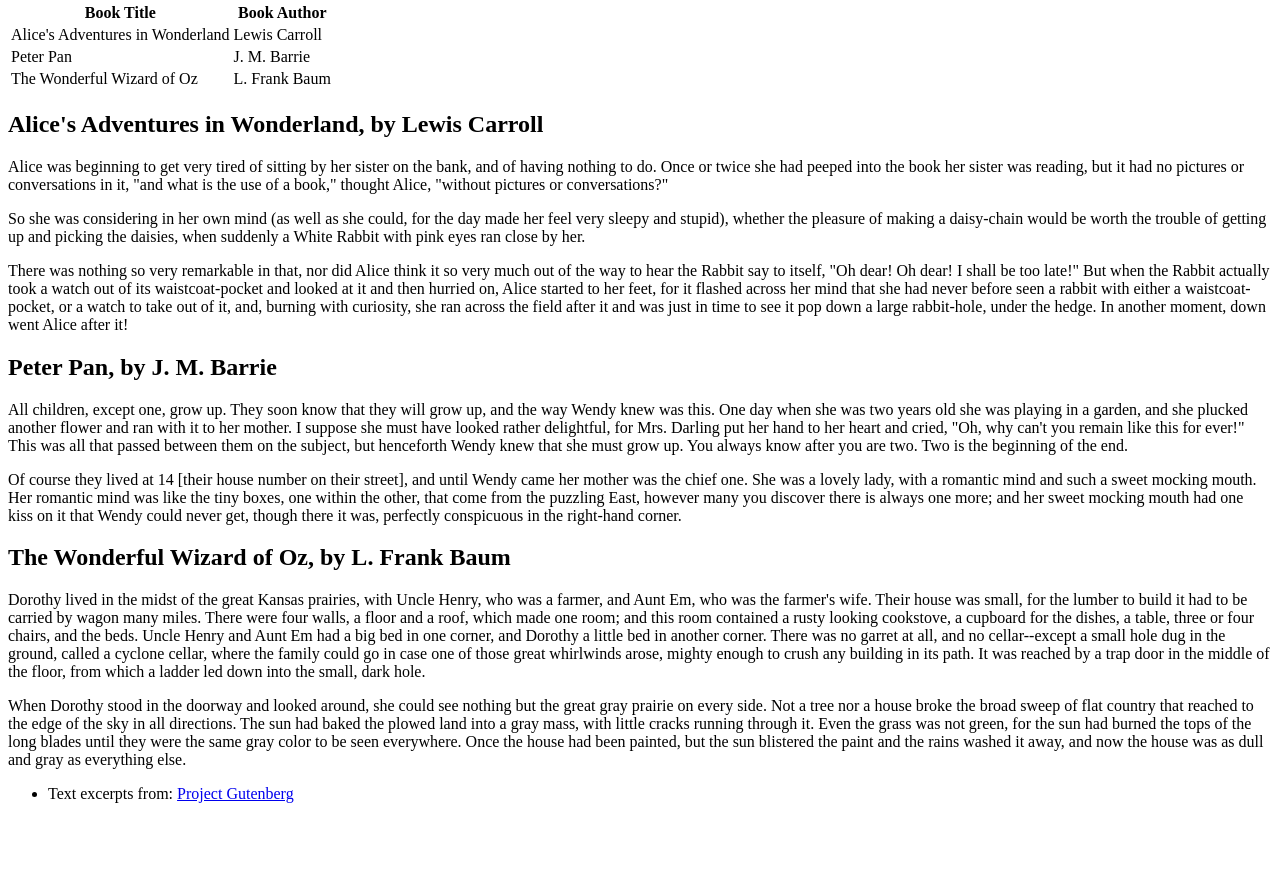
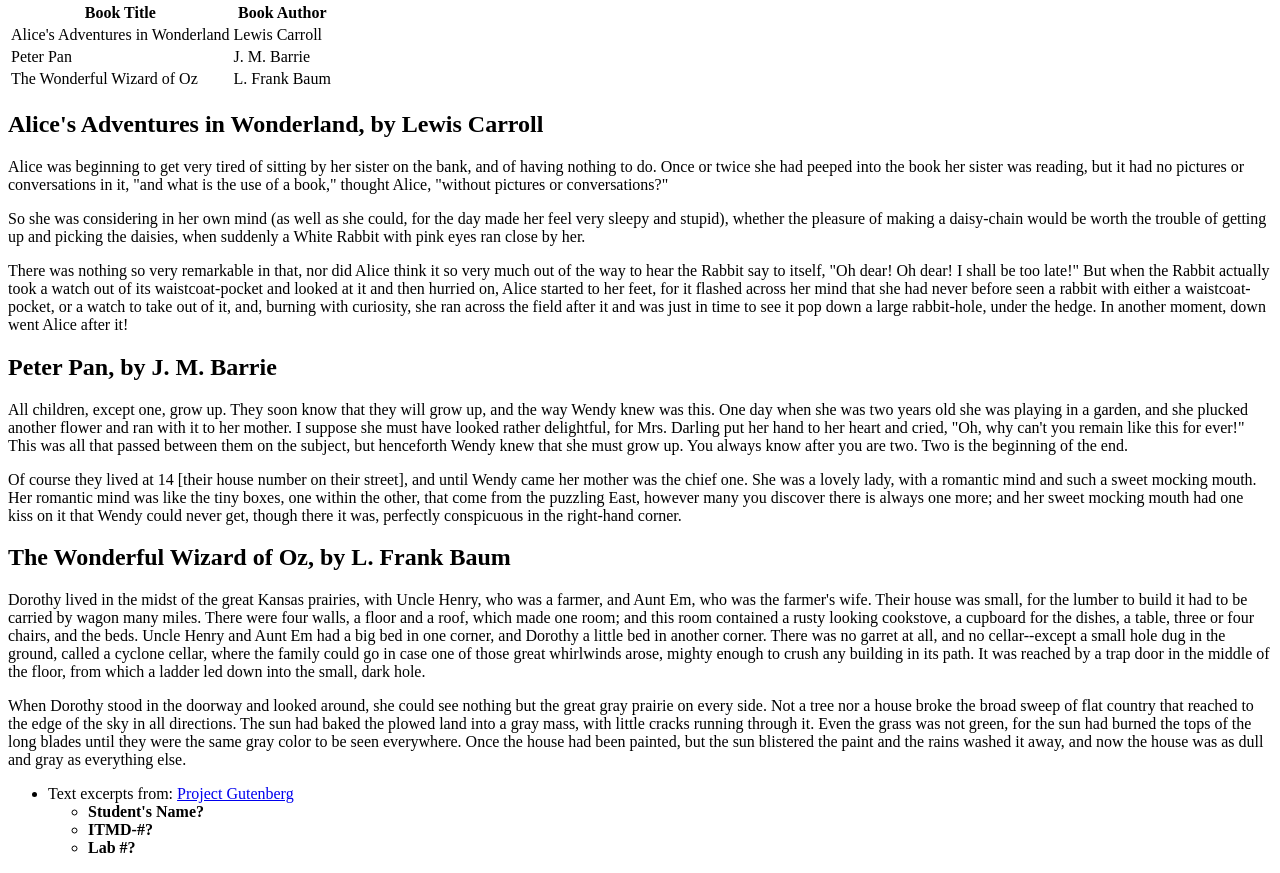
Before and after one commit to mhasaniit/web_dev_lab3, a plain HTML site: page index.html in a window 1280 px wide. Shown: the part 79-952 px from the top of the page. Before the commit the page ends 898 px from the top, so only its background shows below. Drawn offline with Linux system fonts and the light colour scheme.

Commit message:
Update index.html

```diff
--- a/index.html
+++ b/index.html
@@ -63,6 +63,10 @@
       Text excerpts from:
       <a href="http://www.gutenberg.org">Project Gutenberg</a>
     </li>
+   <ul>
+    <li><strong>Student's Name?</strong></li>
+    <li><strong>ITMD-#?</strong></li>
+    <li><strong>Lab #?</strong></li>
   </ul>
 
 </body>
```
